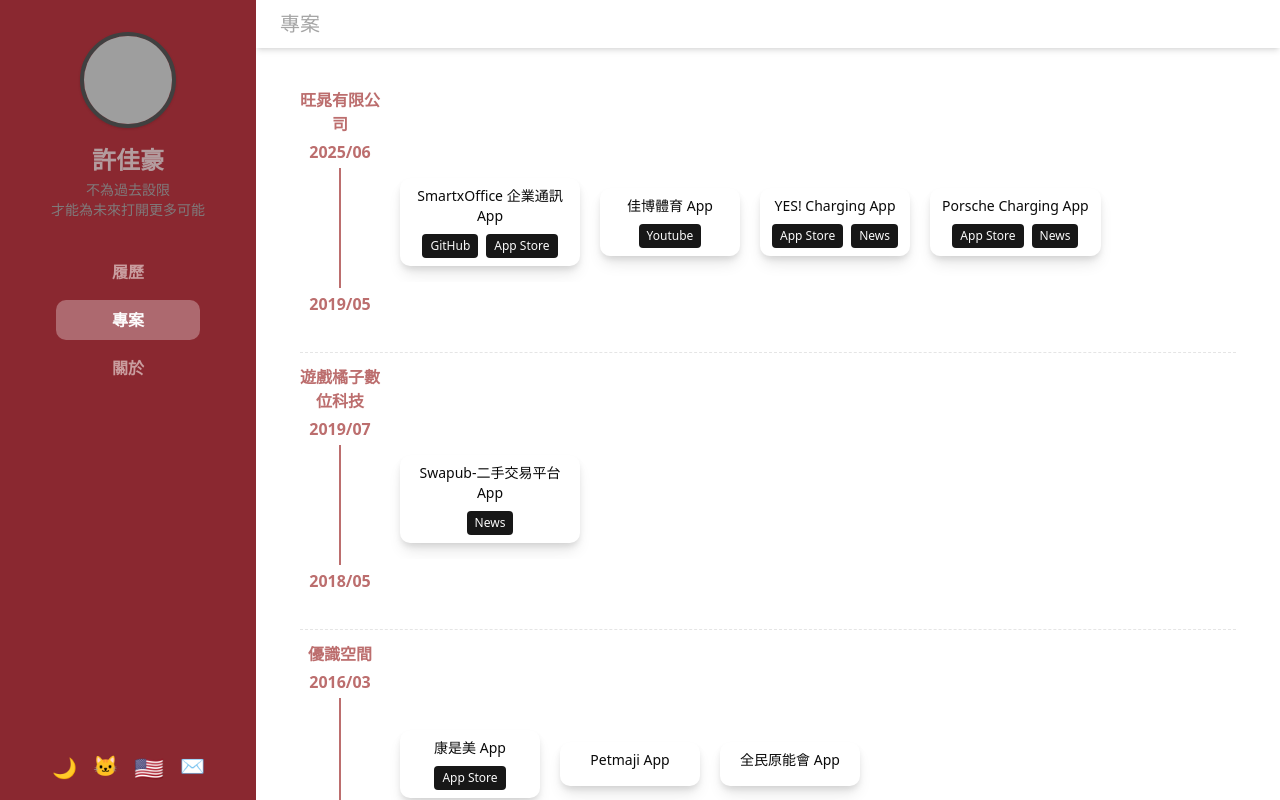
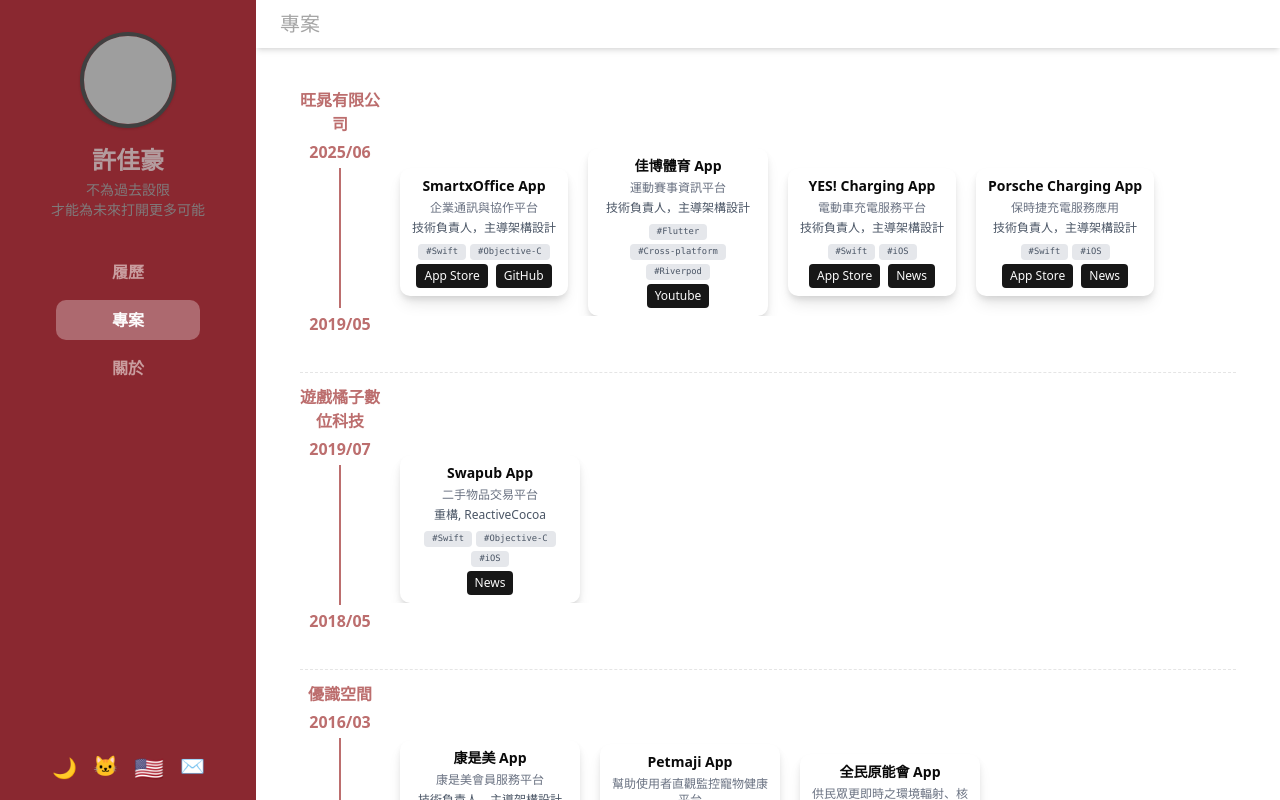
Before and after one commit to blackman5566/project, a React (Vite) app: page / in a window 1280 px wide. Both pictures are taken after a click on the button "專案". Built offline with nearby package versions, Linux system fonts and the light colour scheme; grey boxes are pictures that could not be loaded.

Commit message:
新增作品描述

```diff
--- a/src/components/Portfolio.jsx
+++ b/src/components/Portfolio.jsx
@@ -11,7 +11,7 @@ const TimelineCell = ({ companyName, startYear, endYear, items }) => {
         <div className="font-semibold text-[#BC6E6E]">{startYear}</div>
         <div
           className="w-[2px] bg-[#BC6E6E] flex-grow my-1"
-          style={{ minHeight: 120 }}
+          style={{ minHeight: 140 }}
         />
         <div className="font-semibold text-[#BC6E6E]">{endYear}</div>
       </div>
@@ -24,18 +24,29 @@ const TimelineCell = ({ companyName, startYear, endYear, items }) => {
             className="min-w-[140px] max-w-[180px] bg-[var(--card)] rounded-lg shadow-[0_4px_6px_-1px_rgba(0,0,0,0.1),0_10px_15px_-3px_rgba(0,0,0,0.1)] flex flex-col justify-center items-center whitespace-normal px-3 py-2 text-sm font-medium text-[var(--card-foreground)] break-words"
             style={{ wordBreak: "break-word" }}
           >
-            <div className="mb-2 text-center">{item.name}</div>
+            <div className="mb-1 text-center font-semibold">{item.name}</div>
+            {item.description && (
+              <div className="mb-1 text-center text-xs text-gray-500 dark:text-gray-400">{item.description}</div>
+            )}
+            {item.role && (
+              <div className="mb-2 text-center text-xs text-gray-600 dark:text-gray-500">
+                 {item.role}
+              </div>
+            )}
+            {item.technologies && (
+              <div className="mb-1 text-center text-xs text-gray-600 dark:text-gray-500 flex flex-wrap justify-center gap-1">
+                {" "}
+                {item.technologies.map((tech, i) => (
+                  <span
+                    key={i}
+                    className="bg-gray-200 dark:bg-gray-700 rounded px-2 py-0.5 text-[0.55rem] font-mono"
+                  >
+                    #{tech}
+                  </span>
+                ))}
+              </div>
+            )}
             <div className="flex gap-2 flex-wrap justify-center">
-              {item.github && (
-                <a
-                  href={item.github}
-                  target="_blank"
-                  rel="noopener noreferrer"
-                  className="px-2 py-1 bg-[var(--primary)] text-[var(--primary-foreground)] rounded text-xs"
-                >
-                  GitHub
-                </a>
-              )}
               {item.appstore && (
                 <a
                   href={item.appstore}
@@ -64,6 +75,15 @@ const TimelineCell = ({ companyName, startYear, endYear, items }) => {
                 >
                   Youtube
                 </a>
+              )}{item.github && (
+                <a
+                  href={item.github}
+                  target="_blank"
+                  rel="noopener noreferrer"
+                  className="px-2 py-1 bg-[var(--primary)] text-[var(--primary-foreground)] rounded text-xs"
+                >
+                  GitHub
+                </a>
               )}
             </div>
           </div>
@@ -83,21 +103,33 @@ export default function Portfolio() {
       endYear: "2019/05",
       items: [
         {
-          name: "SmartxOffice 企業通訊 App",
+          name: "SmartxOffice App",
+          description: t("enterprise"),
+          technologies: ["Swift", "Objective-C"],
+          role: t("technicalLead"),
           github: "https://github.com/blackman5566/SmartxOffice_Feature_Demo",
           appstore: "https://apps.apple.com/mo/app/smartxoffice/id1474181962",
         },
         {
-          name: "佳博體育 App",
+          name: t("gbet"),
+          description: t("gbetDescription"),
+          technologies: ["Flutter", "Cross-platform","Riverpod"],
+          role: t("technicalLead"),
           youtube: "https://youtube.com/shorts/aj8VRR-u2bQ?feature=share",
         },
         {
           name: "YES! Charging App",
+          description: t("chargingDescription"),
+          technologies: ["Swift", "iOS"],
+          role: t("technicalLead"),
           appstore: "https://apps.apple.com/tw/app/yes-%E4%BE%86%E9%9B%BB/id1424897015",
           news:"https://www.yes-charging.com.tw/news"
         },
         {
           name: "Porsche Charging App",
+          description:  t("porscheDescription"),
+          technologies: ["Swift", "iOS"],
+          role: t("technicalLead"),
           appstore: "https://apps.apple.com/tw/app/%E5%8F%B0%E7%81%A3%E4%BF%9D%E6%99%82%E6%8D%B7%E5%85%85%E9%9B%BB-porsche-charging/id1535749069",
           news:"https://news.u-car.com.tw/news/article/64379"
         },
@@ -109,7 +141,10 @@ export default function Portfolio() {
       startYear: "2019/07",
       endYear: "2018/05",
       items: [{
-        name: "Swapub-二手交易平台 App",
+        name: "Swapub App",
+        description: t("swaupDescription"),
+        role: `${t("refactor")}, ReactiveCocoa`,
+        technologies: ["Swift","Objective-C", "iOS"],
         news: "https://today.line.me/tw/v2/article/gVNVap",
       }],
     },
@@ -119,23 +154,35 @@ export default function Portfolio() {
       endYear: "2018/05",
       items: [
         {
-          name: "康是美 App ",
+          name: t("cosmed"),
+          description: t("cosmedDescription"),
+          role: t("technicalLead"),
+          technologies: ["Swift", "iOS", "RxSwift","MVVM"],
           appstore: "https://apps.apple.com/tw/app/%E5%BA%B7%E6%98%AF%E7%BE%8E/id891609371",
         },
-        { name:
-          "Petmaji App"
+        { name: "Petmaji App",
+          description: t("petmajiDescription"),
+          role: t("technicalLead"),
+          technologies: ["Objective-C", "iOS", "ReactiveCocoa"],
         },
-        { name: "全民原能會 App" },
+        { name: "全民原能會 App",
+          role: t("technicalLead"),
+          technologies: ["Objective-C", "iOS"],
+          description: t("environmentalDescription"),
+         },
       ],
     },
     {
       companyName:  t("hiiirCompany"),
       startYear: "2015/10",
       endYear: "2015/12",
-      items: [{ name: "巷弄美食 App" ,news:"https://angellulu.net/blog/post/46825393"}],
+      items: [{
+        name: t("alleyFood"),
+        description: t("alleyFoodDescription"),
+        technologies: ["Objective-C", "iOS", "ReactiveCocoa"],
+        news:"https://angellulu.net/blog/post/46825393"}],
     },
   ];
-
   return (
     <div className="p-5">
       {companies.map((company, idx) => (
--- a/src/locales/en.json
+++ b/src/locales/en.json
@@ -11,6 +11,20 @@
     "motto_no_limits" : "Don’t be limited by the past",
     "past_open_future" : "Open yourself to more possibilities in the future",
     "jobTitle": "iOS & Flutter Engineer",
+    "gbet":"GBET App",
+    "gbetDescription": "Sports Event Platform",
+    "technicalLead" : "Technical Lead, responsible for architecture design",
+    "enterprise":"Enterprise Communication and Collaboration Platform",
+    "chargingDescription":"EV Charging Service Platform",
+    "porscheDescription":"Porsche Charging Service App",
+    "refactor":"Refactor",
+    "swaupDescription": "Second-Hand Goods Trading Platform",
+    "cosmed":"COSMED App",
+    "cosmedDescription":"Cosmed Membership Service Platform",
+    "petmajiDescription":"A platform designed to help users intuitively monitor their pets’ health",
+    "environmentalDescription":" Delivering real-time environmental radiation and nuclear safety information to the public",
+    "alleyFood": "Alley Food App",
+    "alleyFoodDescription": "Working with merchants to deliver special discount offers to users",
     "links": [
       { "label": "✉️ Email", "href": "mailto:pt7922310@gmail.com" },
       { "label": "🐱 GitHub", "href": "https://github.com/blackman5566", "blank": true }
--- a/src/locales/zh.json
+++ b/src/locales/zh.json
@@ -11,6 +11,20 @@
     "motto_no_limits" : "不為過去設限",
     "past_open_future" : "才能為未來打開更多可能",
     "jobTitle": "iOS & Flutter 工程師",
+    "gbet":"佳博體育 App",
+    "gbetDescription": "運動賽事資訊平台",
+    "technicalLead" : "技術負責人，主導架構設計",
+    "enterprise":"企業通訊與協作平台",
+    "chargingDescription":"電動車充電服務平台",
+    "porscheDescription":"保時捷充電服務應用",
+    "refactor":"重構",
+    "swaupDescription": "二手物品交易平台",
+    "cosmed":"康是美 App",
+    "cosmedDescription":"康是美會員服務平台",
+    "petmajiDescription":"幫助使用者直觀監控寵物健康平台",
+    "environmentalDescription":"供民眾更即時之環境輻射、核電廠監測及防護資訊",
+    "alleyFood": "巷弄美食 App",
+    "alleyFoodDescription": "與店家合作提供折扣優惠給使用者",
     "links": [
       { "label": "✉️ Email", "href": "mailto:pt7922310@gmail.com" },
       { "label": "🐱 GitHub","href": "https://github.com/blackman5566", "blank": true }
```
